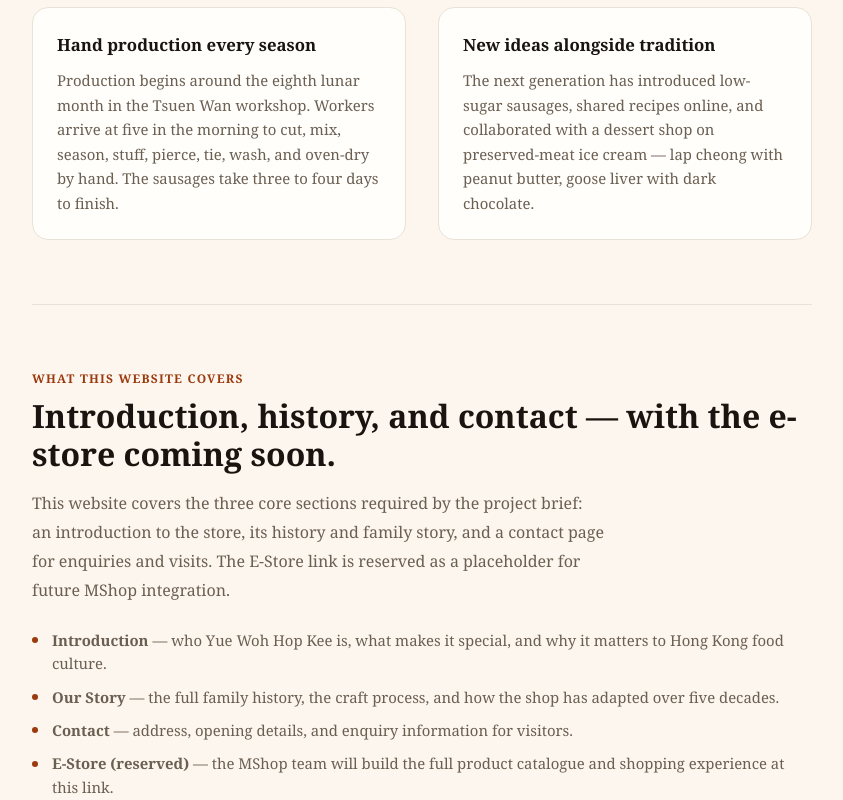
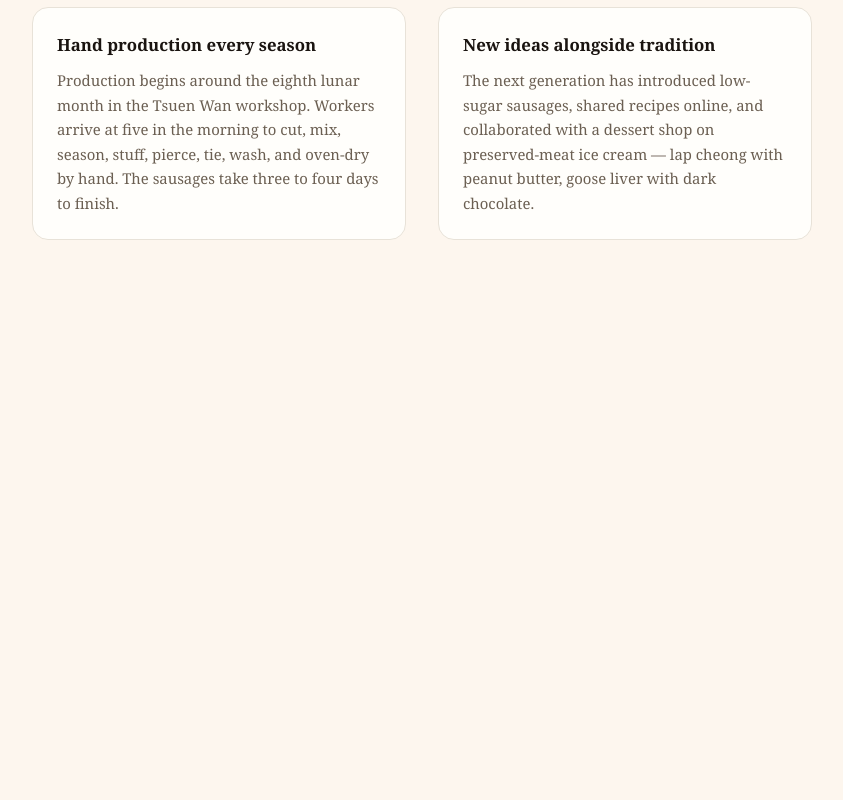
Before and after one commit to theminecraftwardenguy-cmyk/website, a Next.js app: page / in a window 1280 px wide. Shown: the part 2478-3278 px from the top of the page, without its empty margins (338-1181 px from the left). After the commit the page ends 2718 px from the top, so only its background shows below. Built offline with nearby package versions, Linux system fonts and the light colour scheme.

Commit message:
chore: remove developer-facing "what this website covers" section from home page

```diff
--- a/app/page.tsx
+++ b/app/page.tsx
@@ -91,24 +91,6 @@
         }
         .stat strong { display: block; font-size: 1.75rem; font-weight: 800; color: var(--text); }
         .stat span { font-size: 0.85rem; color: var(--text-muted); }
-        .feature-list { list-style: none; padding: 0; margin-top: 1rem; display: flex; flex-direction: column; gap: 0.6rem; }
-        .feature-list li {
-          padding-left: 1.25rem;
-          position: relative;
-          font-size: 0.93rem;
-          color: var(--text-muted);
-          line-height: 1.6;
-        }
-        .feature-list li::before {
-          content: '';
-          position: absolute;
-          left: 0;
-          top: 0.55em;
-          width: 6px;
-          height: 6px;
-          background: var(--accent);
-          border-radius: 50%;
-        }
         .district-banner {
           background: var(--surface);
           border: 1px solid var(--border);
@@ -252,24 +234,6 @@
           </div>
         </div>
       </section>
-
-      <hr className="divider" />
-
-      <section>
-        <div className="section-label">What this website covers</div>
-        <h2 className="section-title">Introduction, history, and contact — with the e-store coming soon.</h2>
-        <p className="section-body">
-          This website covers the three core sections required by the project brief: an introduction
-          to the store, its history and family story, and a contact page for enquiries and visits.
-          The E-Store link is reserved as a placeholder for future MShop integration.
-        </p>
-        <ul className="feature-list" style={{ marginTop: '1.5rem' }}>
-          <li><strong>Introduction</strong> — who Yue Woh Hop Kee is, what makes it special, and why it matters to Hong Kong food culture.</li>
-          <li><strong>Our Story</strong> — the full family history, the craft process, and how the shop has adapted over five decades.</li>
-          <li><strong>Contact</strong> — address, opening details, and enquiry information for visitors.</li>
-          <li><strong>E-Store (reserved)</strong> — the MShop team will build the full product catalogue and shopping experience at this link.</li>
-        </ul>
-      </section>
     </SiteShell>
   )
 }
```
